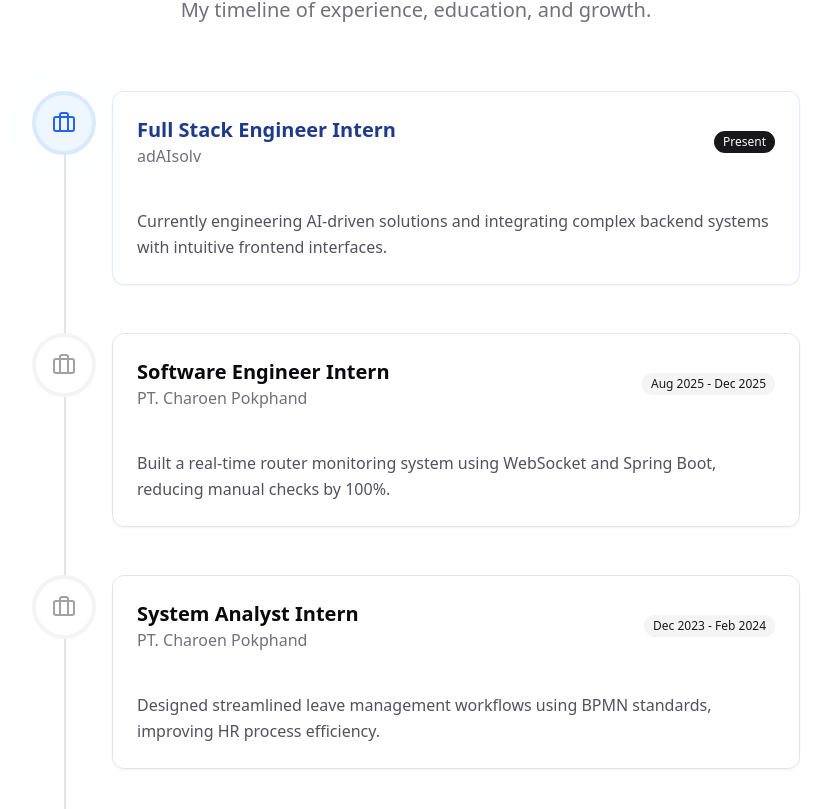
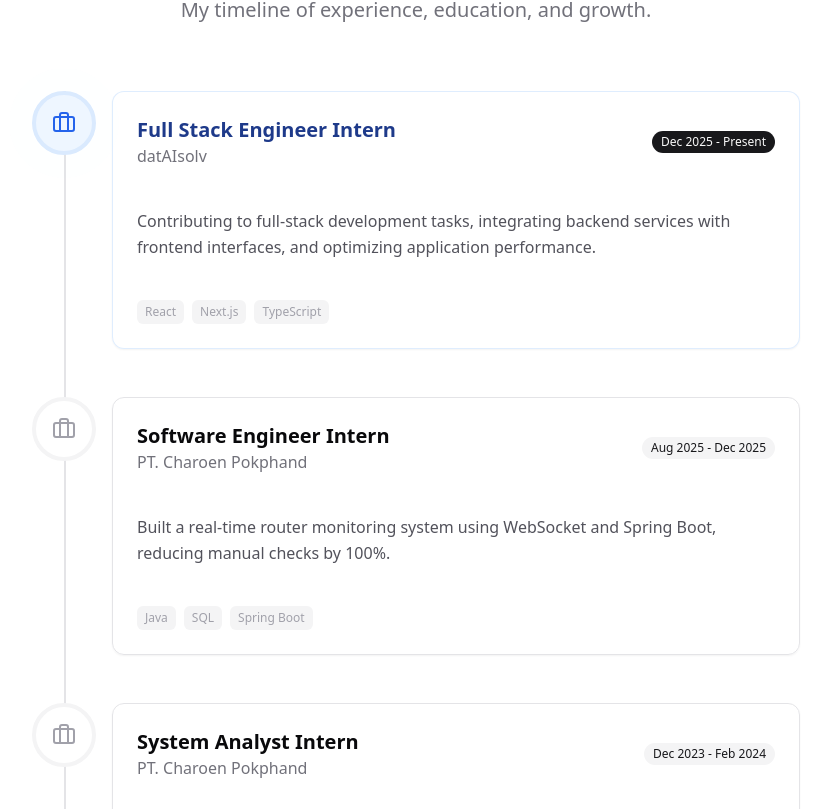
Before and after one commit to KevinDarrell/portfolio, a Next.js app: page / in a window 1280 px wide. Shown: the part 3451-4260 px from the top of the page, without its empty margins (224-1055 px from the left). Built offline with nearby package versions, Linux system fonts and the light colour scheme.

Commit message:
refactor: centralize experience data and sync UI with resume schema

```diff
--- a/src/app/layout.tsx
+++ b/src/app/layout.tsx
@@ -11,7 +11,7 @@ export const metadata: Metadata = {
   openGraph: {
     type: "website",
     locale: "en_US",
-    url: "https://your-portfolio-url.com",
+    url: "https://portfolio-kevin-darrell.vercel.app/",
     title: "M Kevin Darrell | Full Stack Engineer",
     description: "Building scalable backend systems and intuitive frontend designs.",
     siteName: "M Kevin Darrell Portfolio",
@@ -31,12 +31,11 @@ export default function RootLayout({
           inter.variable
         )}
       >
-        {/* Background Pattern Layer */}
+
         <div className="fixed inset-0 -z-10 h-full w-full bg-white dark:bg-zinc-950">
           <div className="absolute h-full w-full bg-dot-pattern [mask-image:radial-gradient(ellipse_at_center,black,transparent_80%)]" />
         </div>
 
-        {/* Content Layer */}
         <div className="relative flex flex-col min-h-screen">{children}</div>
       </body>
     </html>
--- a/src/components/sections/experience.tsx
+++ b/src/components/sections/experience.tsx
@@ -2,39 +2,9 @@ import { Badge } from "@/components/ui/badge";
 import { Card } from "@/components/ui/card";
 import { cn } from "@/lib/utils";
 import { Briefcase, GraduationCap } from "lucide-react";
+import { resumeData } from "@/data/resume";
 
 export function Experience() {
-  const timelineData = [
-    {
-      role: "Full Stack Engineer Intern",
-      company: "adAIsolv",
-      date: "Present",
-      type: "work",
-      highlight: "Currently engineering AI-driven solutions and integrating complex backend systems with intuitive frontend interfaces.",
-    },
-    {
-      role: "Software Engineer Intern",
-      company: "PT. Charoen Pokphand",
-      date: "Aug 2025 - Dec 2025",
-      type: "work",
-      highlight: "Built a real-time router monitoring system using WebSocket and Spring Boot, reducing manual checks by 100%.",
-    },
-    {
-      role: "System Analyst Intern",
-      company: "PT. Charoen Pokphand",
-      date: "Dec 2023 - Feb 2024",
-      type: "work",
-      highlight: "Designed streamlined leave management workflows using BPMN standards, improving HR process efficiency.",
-    },
-    {
-      role: "Information Systems Graduate",
-      company: "Sriwijaya University",
-      date: "2020 - 2024",
-      type: "education",
-      highlight: "Graduated with GPA 3.9/4.0. Focused on Software Engineering and Database Systems.",
-    },
-  ];
-
   return (
 
     <section id="experience" className="py-24">
@@ -55,12 +25,15 @@ export function Experience() {
           <div className="absolute left-8 top-0 bottom-0 w-[2px] bg-zinc-200 dark:bg-zinc-800" />
 
           <div className="space-y-12">
-            {timelineData.map((item, index) => {
-              const isCurrent = item.date === "Present";
-              const Icon = item.type === 'work' ? Briefcase : GraduationCap;
+            {resumeData.experience.map((item, index) => {
+              const isCurrent = item.date.toLowerCase().includes("present");
+
+              const type = ( item as any ).type || "work";
+              const Icon = type === 'education' ? GraduationCap : Briefcase;
 
               return (
                 <div key={index} className="relative flex gap-8 group">
+
 
                   <div className={cn(
                     "absolute left-0 top-0 flex h-16 w-16 items-center justify-center rounded-full border-4 z-10 bg-white dark:bg-zinc-950 transition-colors group-hover:scale-110",
@@ -73,6 +46,7 @@ export function Experience() {
                       <span className="absolute inset-0 rounded-full animate-ping bg-blue-400/20 dark:bg-blue-600/20"></span>
                     )}
                   </div>
+
 
                   <Card className={cn(
                     "ml-20 w-full p-6 border-zinc-200 dark:border-zinc-800 transition-all group-hover:shadow-md bg-white/60 dark:bg-zinc-950/60 backdrop-blur-sm",
@@ -90,8 +64,18 @@ export function Experience() {
                       </Badge>
                     </div>
                     <p className="text-zinc-600 dark:text-zinc-300 leading-relaxed">
-                      {item.highlight}
+                      {item.description}
                     </p>
+
+                    {item.technologies && item.technologies.length > 0 && (
+                      <div className="mt-4 flex flex-wrap gap-2">
+                        {item.technologies.map((tech) => (
+                          <span key={tech} className="text-xs text-zinc-400 bg-zinc-100 dark:bg-zinc-800 px-2 py-1 rounded-md">
+                            {tech}
+                          </span>
+                        ))}
+                      </div>
+                    )}
                   </Card>
                 </div>
               );
--- a/src/components/sections/selected-work.tsx
+++ b/src/components/sections/selected-work.tsx
@@ -3,11 +3,10 @@ import { resumeData } from "@/data/resume";
 
 export function SelectedWork () {
     return (
-    // FIX: Removed 'bg-white dark:bg-zinc-950'
     <section id="work" className="py-24">
       <div className="container px-4 md:px-6">
 
-        {/* Section Header */}
+
         <div className="flex flex-col items-center justify-center space-y-4 text-center mb-16">
           <h2 className="text-3xl font-bold tracking-tighter md:text-4xl">
             Selected Work
@@ -17,7 +16,7 @@ export function SelectedWork () {
           </p>
         </div>
 
-        {/* Projects List */}
+
         <div className="space-y-24 md:space-y-32">
           {resumeData.projects.map((project, index) => (
             <ProjectCard key={index} project={project} index={index} />
--- a/src/data/resume.ts
+++ b/src/data/resume.ts
@@ -29,22 +29,36 @@ export const resumeData: ResumeData = {
     ],
     experience: [
     {
-      company: "adAIsolv",
+      company: "datAIsolv",
       role: "Full Stack Engineer Intern",
-      startDate: "Dec 2025",
-      endDate: "Present",
-      description:
-        "Contributing to full-stack development tasks, integrating backend services with frontend interfaces, and optimizing application performance.",
+      date: "Dec 2025 - Present",
+      description: "Contributing to full-stack development tasks, integrating backend services with frontend interfaces, and optimizing application performance.",
+      type: "work",
       technologies: ["React", "Next.js", "TypeScript"],
     },
     {
       company: "PT. Charoen Pokphand",
-      role: "Software Engineer Intern & System Analyst Intern",
-      startDate: "Aug 2025",
-      endDate: "Dec 2025",
-      description:
-        "Analyzed system requirements and developed software solutions to streamline operational workflows.",
-      technologies: ["Java", "SQL", "System Analysis"],
+      role: "Software Engineer Intern",
+      date: "Aug 2025 - Dec 2025",
+      description: "Built a real-time router monitoring system using WebSocket and Spring Boot, reducing manual checks by 100%.",
+      type: "work",
+      technologies: ["Java", "SQL", "Spring Boot"],
+    },
+    {
+      company: "PT. Charoen Pokphand",
+      role: "System Analyst Intern",
+      date: "Dec 2023 - Feb 2024",
+      description: "Designed streamlined leave management workflows using BPMN standards, improving HR process efficiency.",
+      type: "work",
+      technologies: ["BPMN", "System Analysis"],
+    },
+    {
+      company: "Sriwijaya University",
+      role: "Information Systems Graduate",
+      date: "2021 - 2024",
+      description: "Graduated with GPA 3.9/4.0. Focused on Software Engineering and Database Systems.",
+      type: "education",
+      technologies: [],
     },
   ],
 
--- a/src/types/index.ts
+++ b/src/types/index.ts
@@ -7,8 +7,8 @@ export interface SocialLink {
 export interface Experience {
     company: string;
     role: string;
-    startDate: string;
-    endDate: string;
+    date: string;
+    type?: "work" | "education";
     description: string;
     technologies: string[];
     logo?: string;
```
